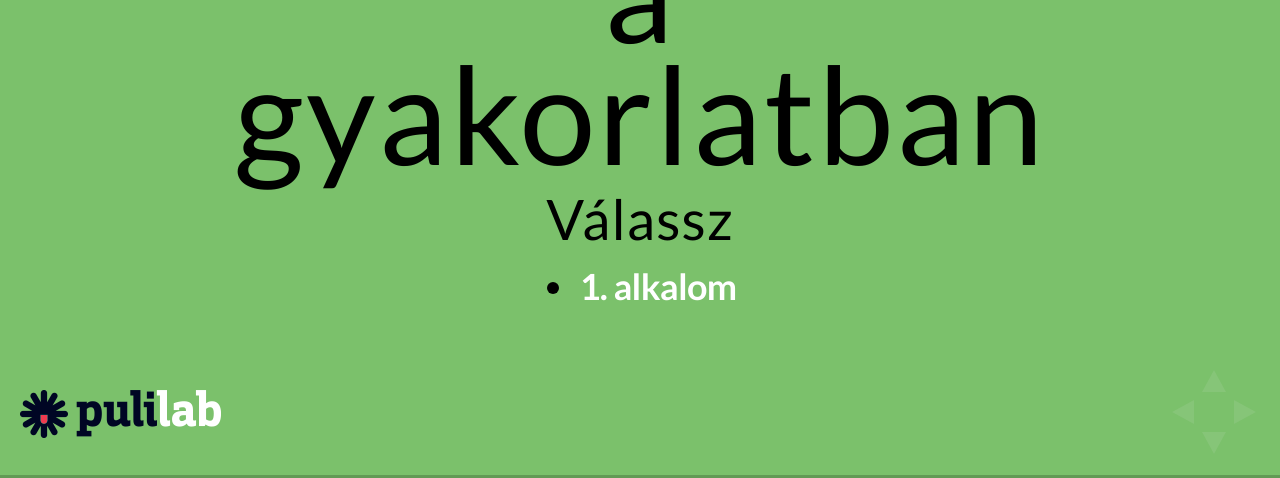
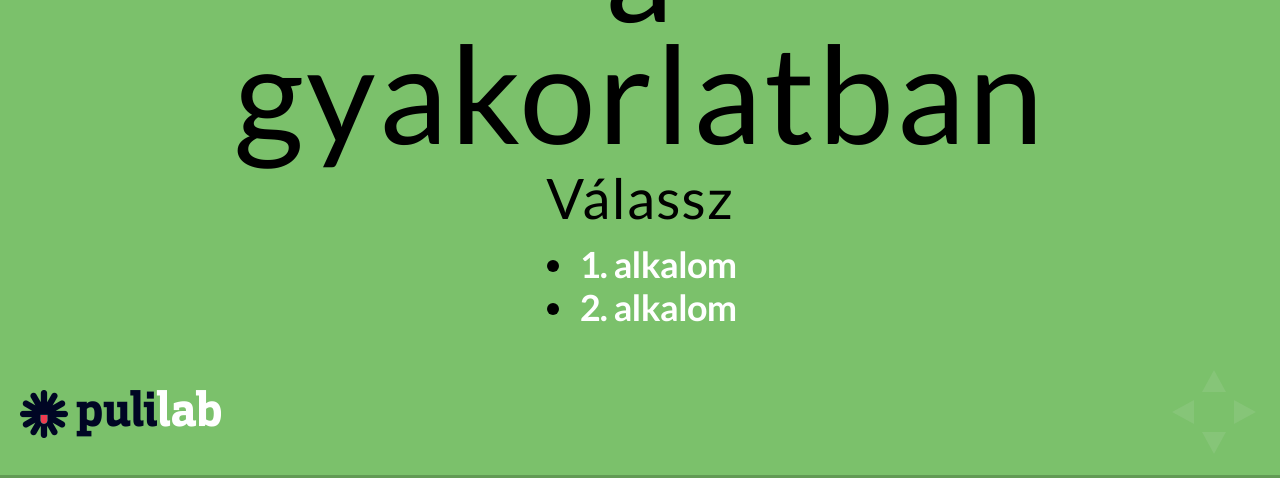
Before and after one commit to pulilab/webfejlesztes-oktatas, a website: page index.html in a window 1280 px wide. Shown: the part 322-800 px from the top of the page. Drawn offline with Linux system fonts and the light colour scheme; a web font is replaced by a local one.

Commit message:
2. alkalom a nyitólapon

```diff
--- a/index.html
+++ b/index.html
@@ -40,6 +40,7 @@
           <h3>Válassz</h3>
           <ul>
           <li><a href="webdev1.html">1. alkalom</a></li>
+          <li><a href="webdev2.html">2. alkalom</a></li>
           </ul>
         </section>
       </div>
```
